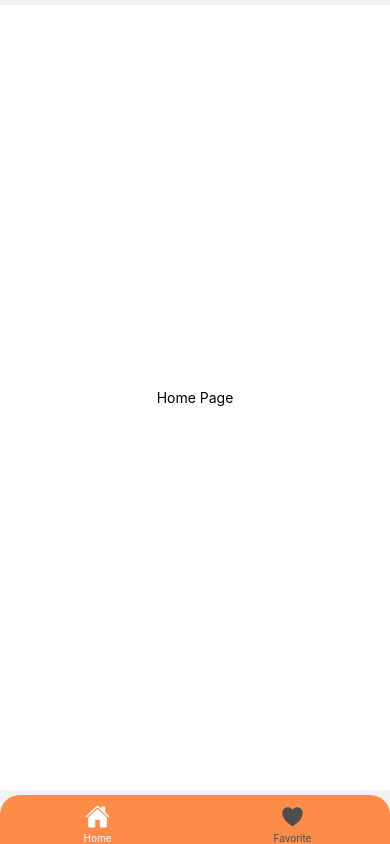
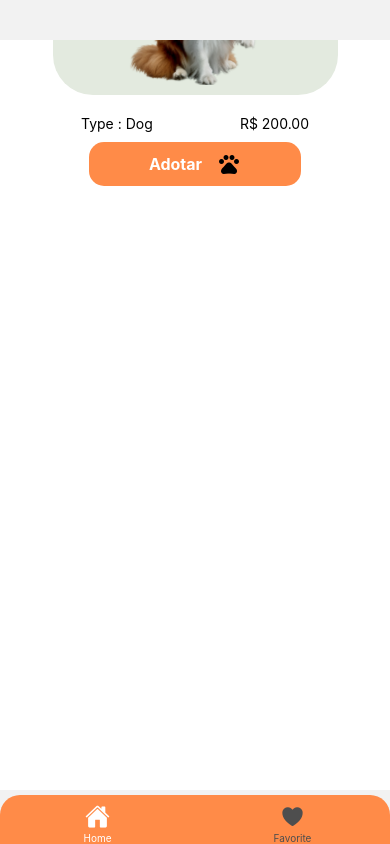
Before and after one commit to MarcosvBueno/react-challenge-veloz, a React Native app: screen /HomePage in a window 390 px wide. Built offline with nearby package versions, Linux system fonts and the light colour scheme.

Commit message:
update(homePage): creating animal cards

```diff
--- /dev/null
+++ b/src/components/CardAnimal/index.tsx
@@ -0,0 +1,41 @@
+import { Text, Image} from "react-native";
+import {
+  Container,
+  Card,
+  CardInformation,
+  ContainerButton,
+  ButtonText,
+  ContainerImageAnimal,
+    IconHeart,
+    IconContainer
+} from "./style";
+import { ImageSourcePropType } from "react-native";
+import { Ionicons, MaterialIcons } from "@expo/vector-icons";
+
+function CardAnimal() {
+  const dogImage: ImageSourcePropType = require("../../../assets/dog.png");
+
+  return (
+    <Container>
+      <Card>
+        <IconContainer>
+          <IconHeart name="heart-o" />
+        </IconContainer>
+        <ContainerImageAnimal>
+          <Image source={dogImage} style={{ width: 150, height: 180 }} />
+        </ContainerImageAnimal>
+        <CardInformation>
+          <Text>Type : Dog</Text>
+          <Text>R$ 200.00</Text>
+        </CardInformation>
+        <ContainerButton>
+          <ButtonText>Adotar</ButtonText>
+          <MaterialIcons name="pets" size={24} color="black" />
+        </ContainerButton>
+          </Card>
+
+    </Container>
+  );
+}
+
+export default CardAnimal;
--- /dev/null
+++ b/src/components/CardAnimal/style.ts
@@ -0,0 +1,80 @@
+import styled from "styled-components/native";
+import Icon from '@expo/vector-icons/FontAwesome';
+
+
+
+export const Container = styled.SafeAreaView`
+  flex: 1;
+  margin: 5px 0px;
+  justify-content: center;
+  align-items: center;
+  gap: 20px;
+`;
+
+export const Card = styled.View`
+  display: flex;
+  background-color: #fff;
+  width: 75%;
+  border-radius: 40px;
+  justify-content: center;
+  align-items: center;
+  padding: 0px 0px;
+
+  elevation: 5;
+`;
+
+export const CardInformation = styled.View`
+  display: flex;
+  flex-direction: row;
+  justify-content: space-between;
+  align-items: center;
+  width: 80%;
+  margin-top: 10px;
+  padding: 10px 0px;
+`;
+
+export const ContainerButton = styled.TouchableOpacity`
+  background-color: #ff8b48;
+  gap: 15px;
+  flex-direction: row;
+  padding: 10px 60px;
+  border-radius: 15px;
+  justify-content: space-between;
+  align-items: center;
+  margin-bottom: 20px;
+`;
+
+export const ButtonText = styled.Text`
+  font-size: 16px;
+  font-weight: bold;
+  color: #fff;
+`;
+
+export const ContainerImageAnimal = styled.View`
+  display: flex;
+  justify-content: center;
+  align-items: center;
+
+  width: 100%;
+  height: 200px;
+  border-radius: 40px;
+  background-color: #e3eadf;
+`;
+
+export const IconHeart = styled(Icon)`
+    z-index: 1;
+    color: #fff;
+    font-size: 25px;
+
+`;
+
+export const IconContainer = styled.TouchableOpacity`
+    z-index: 1;
+    background-color: #ff8b48;
+    padding: 6px;
+    border-radius: 50px;
+    position: absolute;
+    top: 10px;
+    right: 10px;
+
+`;
--- a/src/pages/Home/index.tsx
+++ b/src/pages/Home/index.tsx
@@ -2,13 +2,14 @@ import { Text, Image } from "react-native";
 import { SafeAreaView } from "react-native";
 import { ImageSourcePropType } from "react-native";
 import { Container } from "./style";
+import CardAnimal from "../../components/CardAnimal";
 
 const poster: ImageSourcePropType = require("../../../assets/posterCat.png");
 
 function HomePage() {
   return (
     <Container>
-      <Text>Home Page</Text>
+      <CardAnimal />
     </Container>
   );
 }
--- a/src/pages/Home/style.ts
+++ b/src/pages/Home/style.ts
@@ -1,9 +1,9 @@
 import styled from "styled-components/native";
 
-export const Container = styled.SafeAreaView`
-    flex: 1;
-    justify-content: center;
-    align-items: center;
-    background-color: #fff;
-    margin: 5px 0px;
+export const Container = styled.ScrollView`
+  flex: 1;
+  background-color: #fff;
+  margin: 5px 0px;
+  padding: 5px 5px;
+  margin-top: 40px;
 `;
```
Also changed, not shown: assets/dog.png (added).
